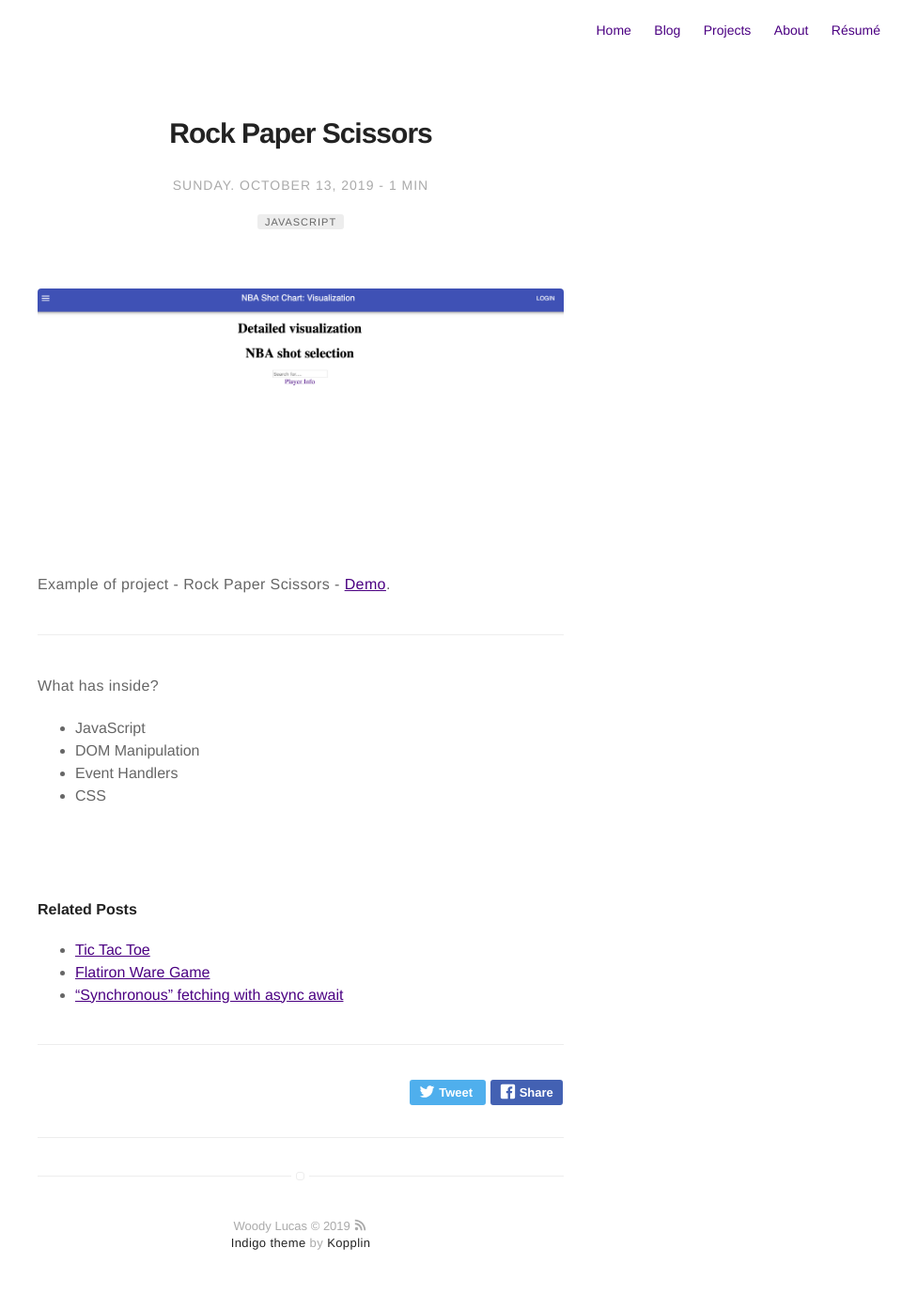
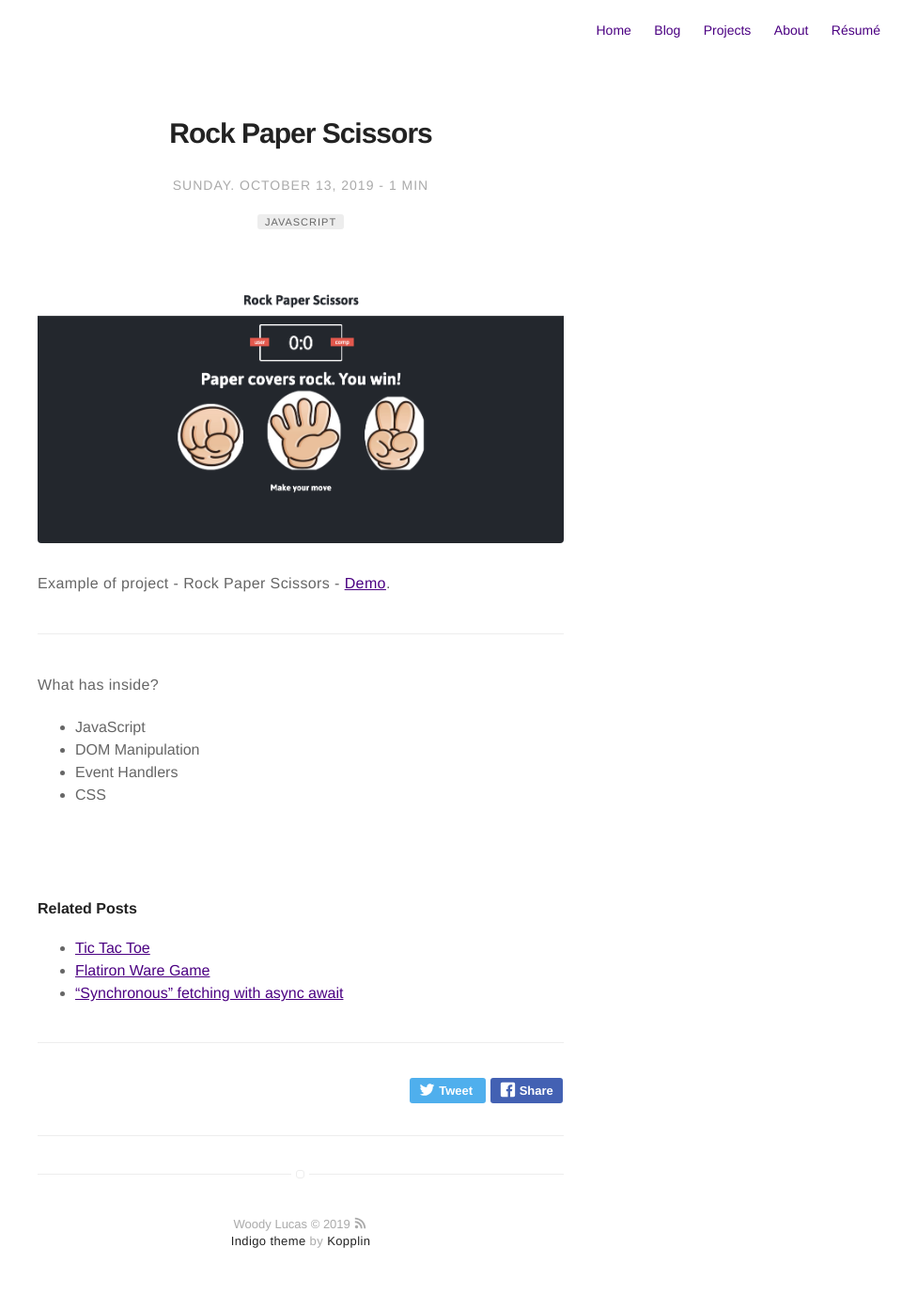
Before and after one commit to woodylucas/woodylucas.github.io, a Jekyll site: the page built from _posts/2018-10-13-rock-paper-scissors.markdown, in a window 1280 px wide. Shown: the whole page at 94% size, without its empty margins (320-1280 px from the left). Built offline with Jekyll 4.4.1, drawn with Linux system fonts in a browser that asks for light colours.

Commit message:
projects

```diff
--- a/_posts/2018-10-13-rock-paper-scissors.markdown
+++ b/_posts/2018-10-13-rock-paper-scissors.markdown
@@ -13,7 +13,7 @@ author: woodylucas
 externalLink: false
 ---
 
-![Screenshot](/assets/images/nba-visualization-shot-chart.png)
+![Screenshot](/assets/images/rock-paper-scissors.png)
 
 Example of project - Rock Paper Scissors - [Demo](https://woodylucas.github.io/Rock-Paper-Scissors/).
 
```
